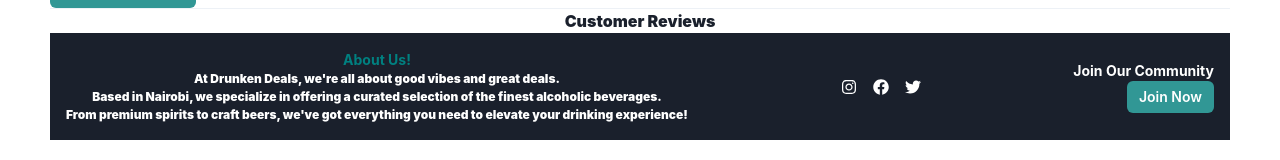
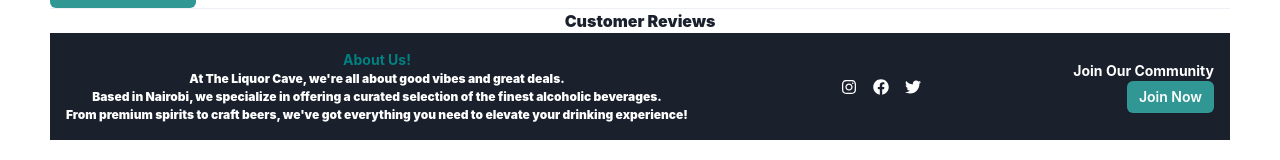
Before and after one commit to bryokn/ecomerce-app, a React (Vite) app: page / in a window 1280 px wide. Shown: the part 8681-8841 px from the top of the page. Built offline with nearby package versions, Linux system fonts and the light colour scheme.

Commit message:
Store namee

```diff
--- a/src/FooterContent.jsx
+++ b/src/FooterContent.jsx
@@ -64,7 +64,7 @@
     About Us!
   </Text>
   <Text fontSize="xs" color="white">
-    At Drunken Deals, we're all about good vibes and great deals.
+    At The Liquor Cave, we're all about good vibes and great deals.
   </Text>
   <Text fontSize="xs" color="white">
     Based in Nairobi, we specialize in offering a curated selection of the finest alcoholic beverages.
```
